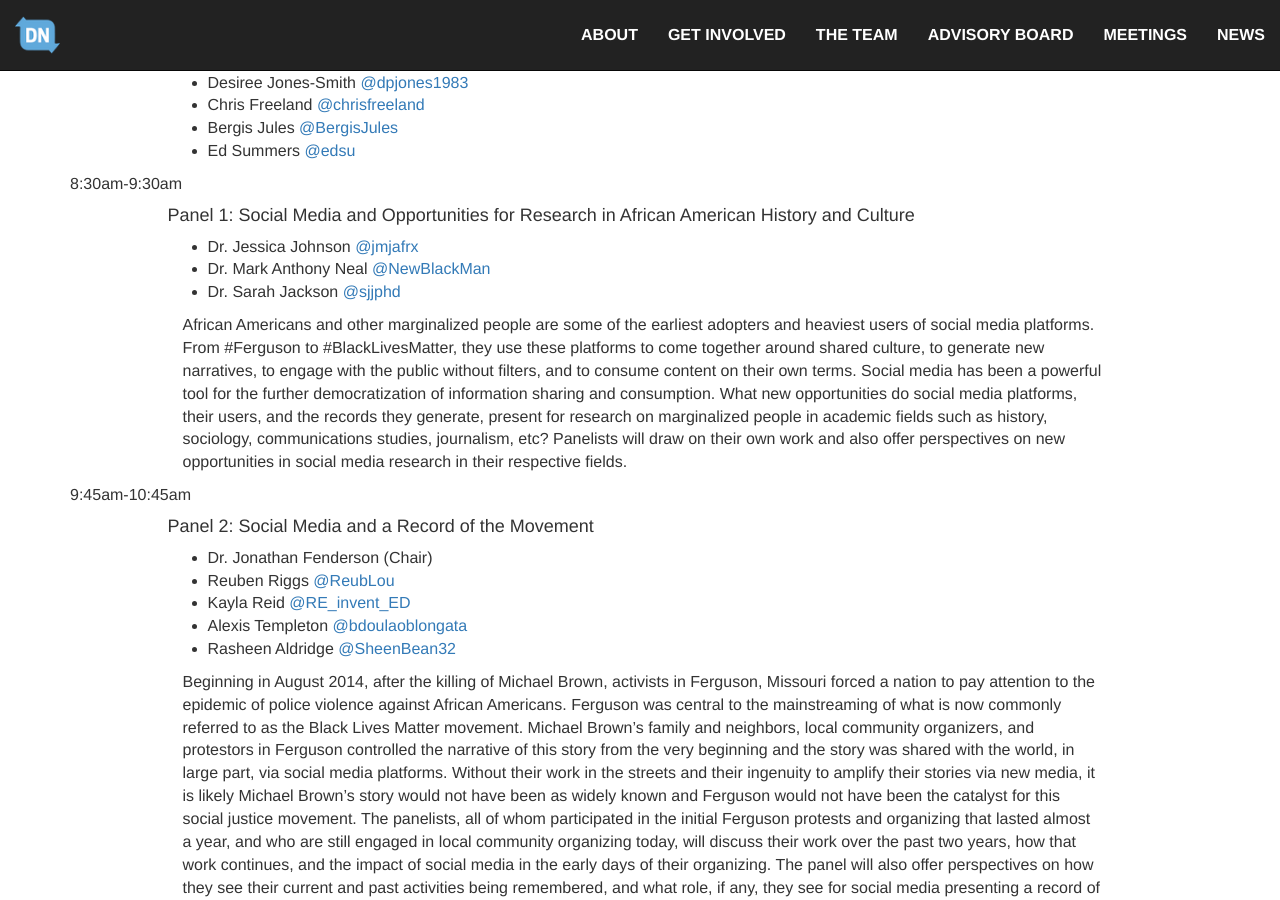
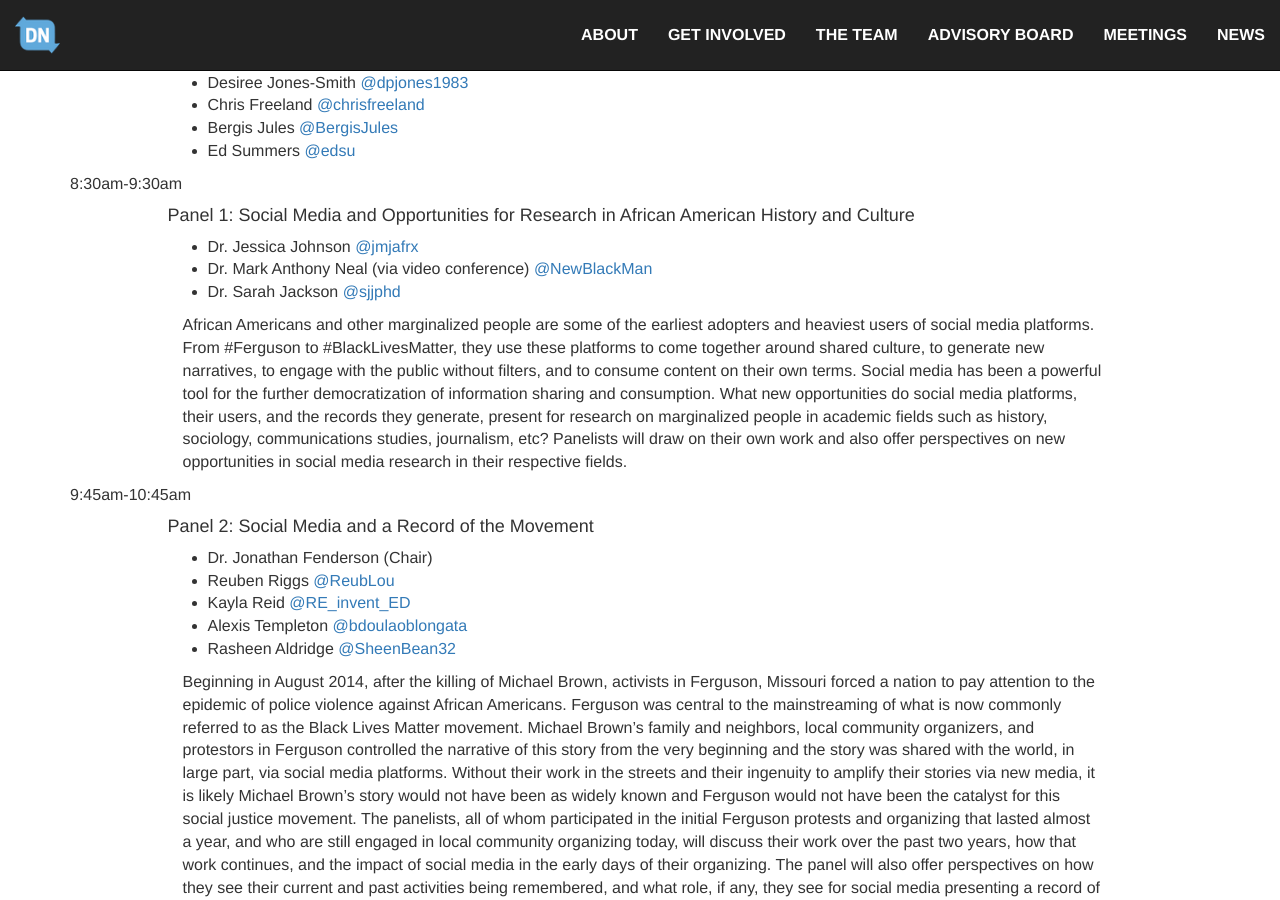
Before and after one commit to DocNow/docnow.github.io, a Jekyll site: the page built from meetings/stl-2016/index.html, in a window 1280 px wide and 900 px high, scrolled down 436 px. Built offline with Jekyll 4.4.1, drawn with Linux system fonts in a browser that asks for light colours.

Commit message:
text change
Dr. Neal is attending remotely.

```diff
--- a/meetings/stl-2016/index.html
+++ b/meetings/stl-2016/index.html
@@ -27,7 +27,7 @@
       <h4>Panel 1: Social Media and Opportunities for Research in African American History and Culture</h4>
       <ul>
         <li>Dr. Jessica Johnson <a href="https://twitter.com/jmjafrx">@jmjafrx</a></li>
-        <li>Dr. Mark Anthony Neal <a href="https://twitter.com/NewBlackMan">@NewBlackMan</a></li>
+        <li>Dr. Mark Anthony Neal (via video conference) <a href="https://twitter.com/NewBlackMan">@NewBlackMan</a></li>
         <li>Dr. Sarah Jackson <a href="https://twitter.com/sjjphd">@sjjphd</a></li>
       </ul>
       <div class="col-lg-10">
```
